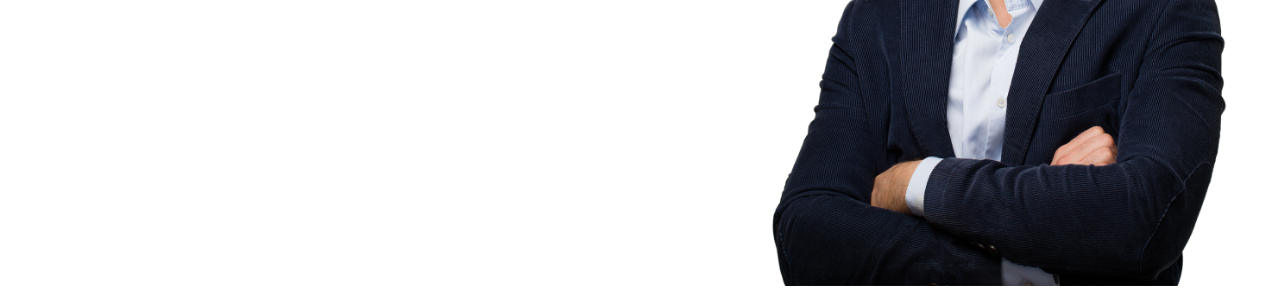
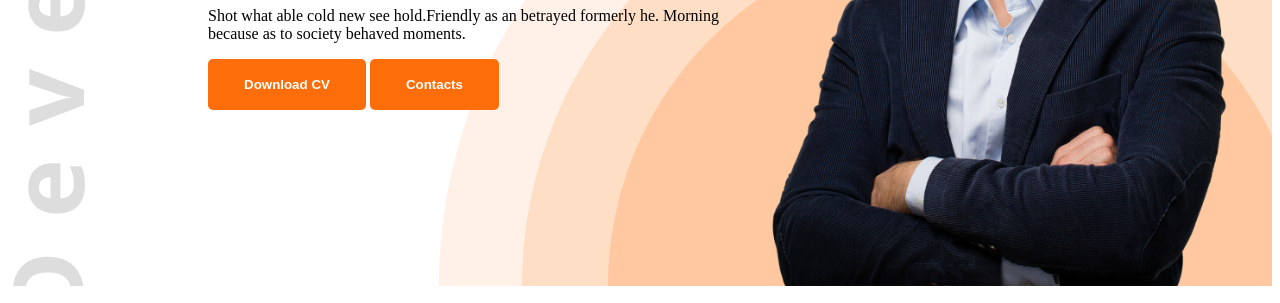
Before and after one commit to Abubokor748/practice-for-portfolio, a plain HTML site: page index.html in a window 1280 px wide. Shown: the part 497-800 px from the top of the page. Drawn offline with Linux system fonts and the light colour scheme.

Commit message:
header file added

```diff
--- a/Styles/style.css
+++ b/Styles/style.css
@@ -29,6 +29,14 @@ nav a {
     font-size: 20px;
     color: #474747;
 }
+.header{
+
+}
+.header{
+    background-image: url(../images/header_bg.png), url(../images/developer.png);
+    background-position: bottom right, top left;
+    background-repeat: no-repeat;
+}
 .btn-bg{
     background-color: #FD6E0A;
     color: #fff;
@@ -49,6 +57,7 @@ nav a {
 }
 .banner-content{
     max-width: 550px;
+    margin-top: 200px;
 }
 .banner-img{
     width: 504px;
--- a/index.html
+++ b/index.html
@@ -7,7 +7,7 @@
     <link rel="stylesheet" href="Styles/style.css">
 </head>
 <body>
-    <header>
+    <header class="header">
         <nav>
                 <h2 class="nav-title">
                     A<span class="name-shift">b</span>s
@@ -21,7 +21,7 @@
                         </button>
                     </li>
                 </ul>
-        </nav>
+            </nav>
         <div class="banner">
                 <div class="banner-content">
                     <h3>
@@ -31,7 +31,7 @@
                     Abu Bokor Siddique
                     </h1>
                     <p>Shot what able cold new see hold.Friendly as an betrayed formerly he. Morning because as to society behaved moments.</p>
-                    <button class="btn-bg">
+                    <button class="btn-bg" >
                     Download CV
                     </button>
                     <Button class="btn-bg">
@@ -43,6 +43,7 @@
         </div>
 
 
+
     </header>
     <main>
 
@@ -52,3 +53,4 @@
     </footer>
 </body>
 </html>
+<!-- <i class="fa-solid fa-download"></i> -->
```
